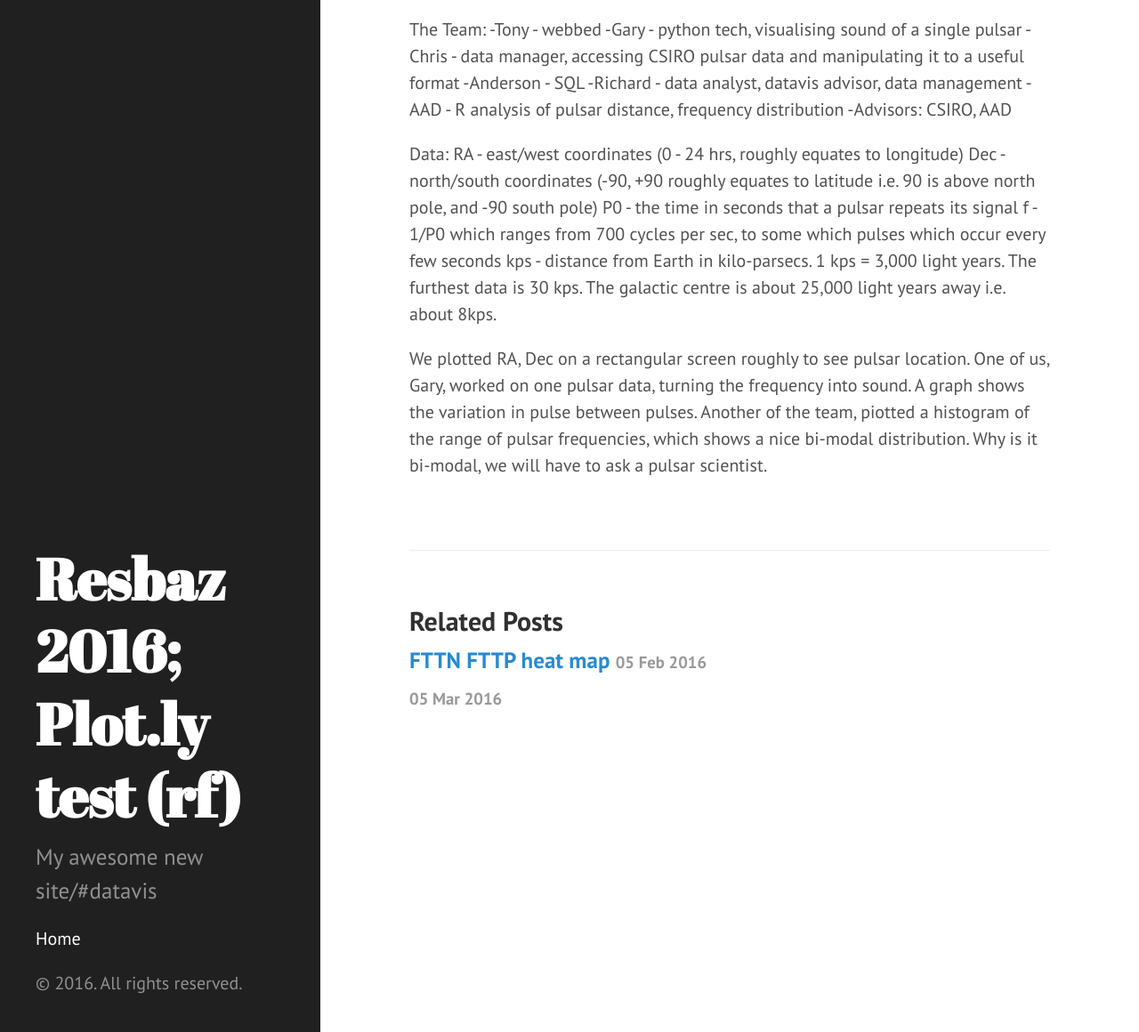
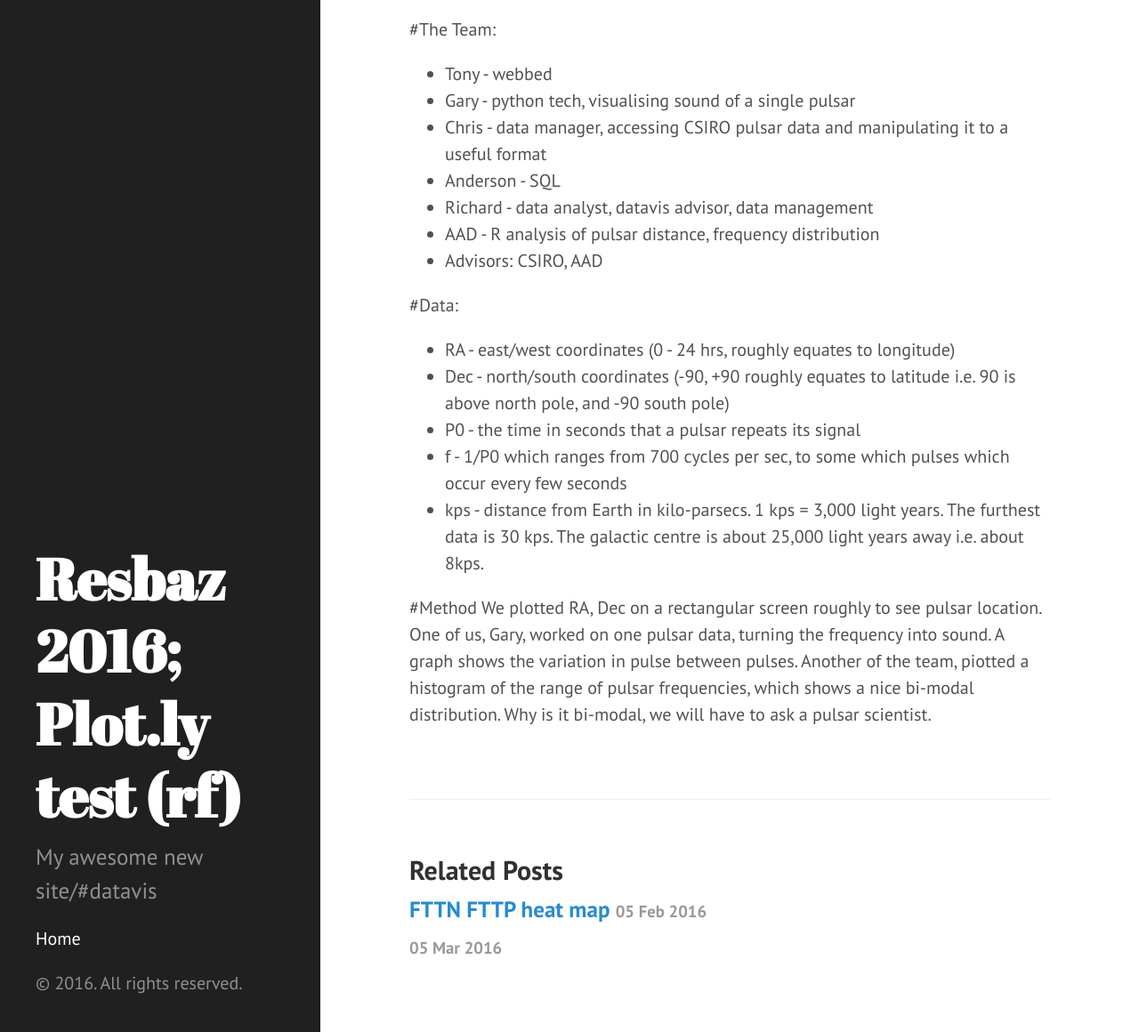
Before and after one commit to areff2000/areff2000.github.io, a Jekyll site: the page built from _posts/2016-03-05-pulsar-voices.markdown, in a window 1280 px wide and 1400 px high, scrolled down 1106 px. Shown: the part 240-1400 px from the top of the window at 89% size. Built offline with Jekyll 4.4.1, drawn with Linux system fonts in a browser that asks for light colours; some of the changed text lies outside the part shown.

Commit message:
Post update: Pulsar Voices

```diff
--- a/_posts/2016-03-05-pulsar-voices.markdown
+++ b/_posts/2016-03-05-pulsar-voices.markdown
@@ -4,25 +4,27 @@ title: Pulsar Voices
 layout: post
 tags: [pulsar, CSIRO, ATNF, data, datavis]
 ---
+#Background / Goal
 Pulsar data is available from ATNF at CSIRO.au. Our team at #SciHackMelb has been working on a #datavis to give researchers and others a novel way to explore the Pulsar corpus, especially through the sound of the frequencies at which the Pulsars emit pulses.
 
 <img src="https://pbs.twimg.com/media/Cc0Dws-UYAA7Yz4.jpg" width=768 height = 1024>
 
-The Team:
--Tony - webbed
--Gary - python tech, visualising sound of a single pulsar
--Chris - data manager, accessing CSIRO pulsar data and manipulating it to a useful format
--Anderson - SQL
--Richard - data analyst, datavis advisor, data management
--AAD - R analysis of pulsar distance, frequency distribution
--Advisors: CSIRO, AAD
+#The Team:
+- Tony - webbed
+- Gary - python tech, visualising sound of a single pulsar
+- Chris - data manager, accessing CSIRO pulsar data and manipulating it to a useful format
+- Anderson - SQL
+- Richard - data analyst, datavis advisor, data management
+- AAD - R analysis of pulsar distance, frequency distribution
+- Advisors: CSIRO, AAD
 
-Data:
-RA - east/west coordinates (0 - 24 hrs, roughly equates to longitude)
-Dec - north/south coordinates (-90, +90 roughly equates to latitude i.e. 90 is above north pole, and -90 south pole)
-P0 - the time in seconds that a pulsar repeats its signal
-f - 1/P0 which ranges from 700 cycles per sec, to some which pulses which occur every few seconds
-kps - distance from Earth in kilo-parsecs. 1 kps = 3,000 light years. The furthest data is 30 kps. The galactic centre is about 25,000 light years away i.e. about 8kps.
+#Data:
+- RA - east/west coordinates (0 - 24 hrs, roughly equates to longitude)
+- Dec - north/south coordinates (-90, +90 roughly equates to latitude i.e. 90 is above north pole, and -90 south pole)
+- P0 - the time in seconds that a pulsar repeats its signal
+- f - 1/P0 which ranges from 700 cycles per sec, to some which pulses which occur every few seconds
+- kps - distance from Earth in kilo-parsecs. 1 kps = 3,000 light years. The furthest data is 30 kps. The galactic centre is about 25,000 light years away i.e. about 8kps.
 
+#Method
 We plotted RA, Dec on a rectangular screen roughly to see pulsar location.
 One of us, Gary, worked on one pulsar data, turning the frequency into sound. A graph shows the variation in pulse between pulses. Another of the team, piotted a histogram of the range of pulsar frequencies, which shows a nice bi-modal distribution. Why is it bi-modal, we will have to ask a pulsar scientist.
```
